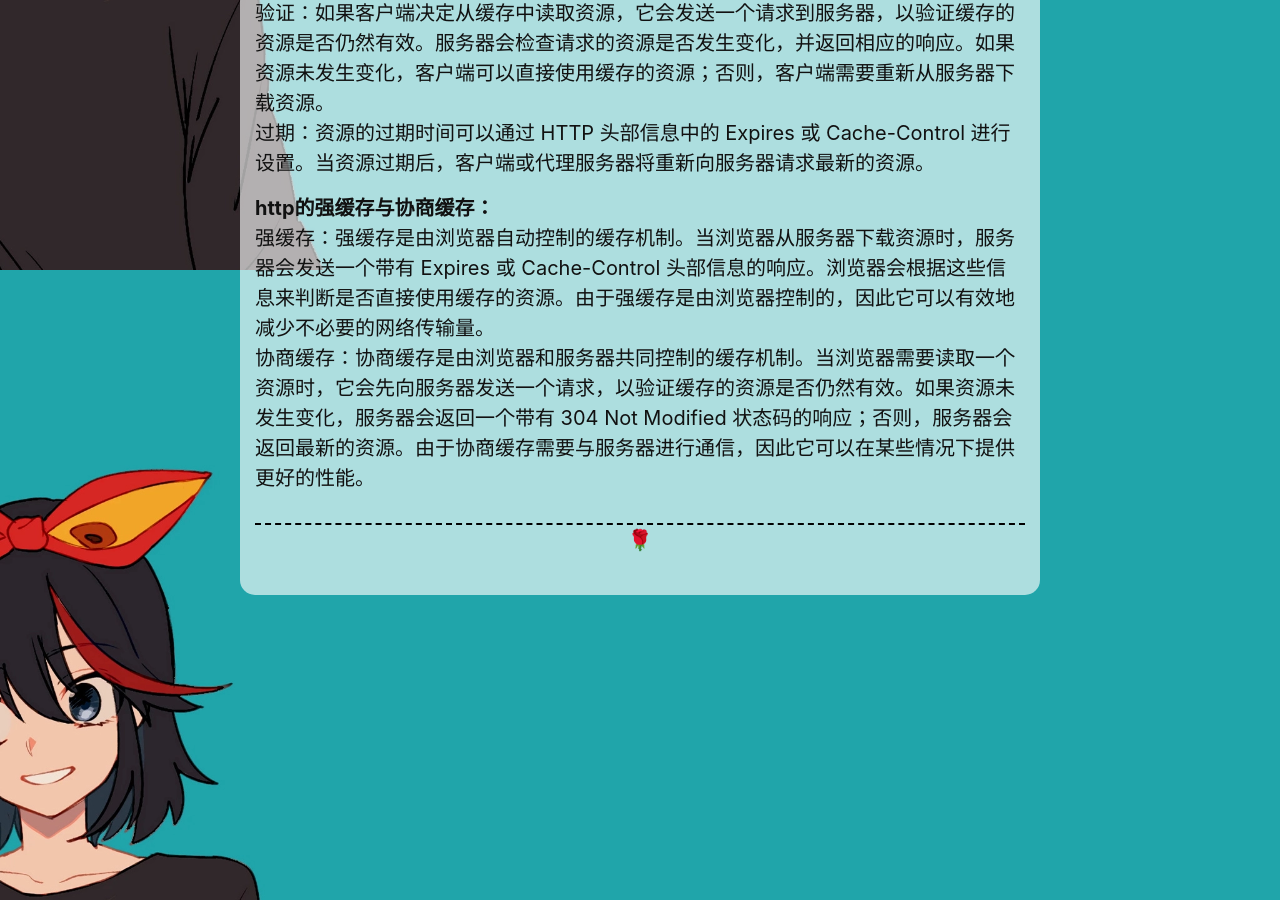
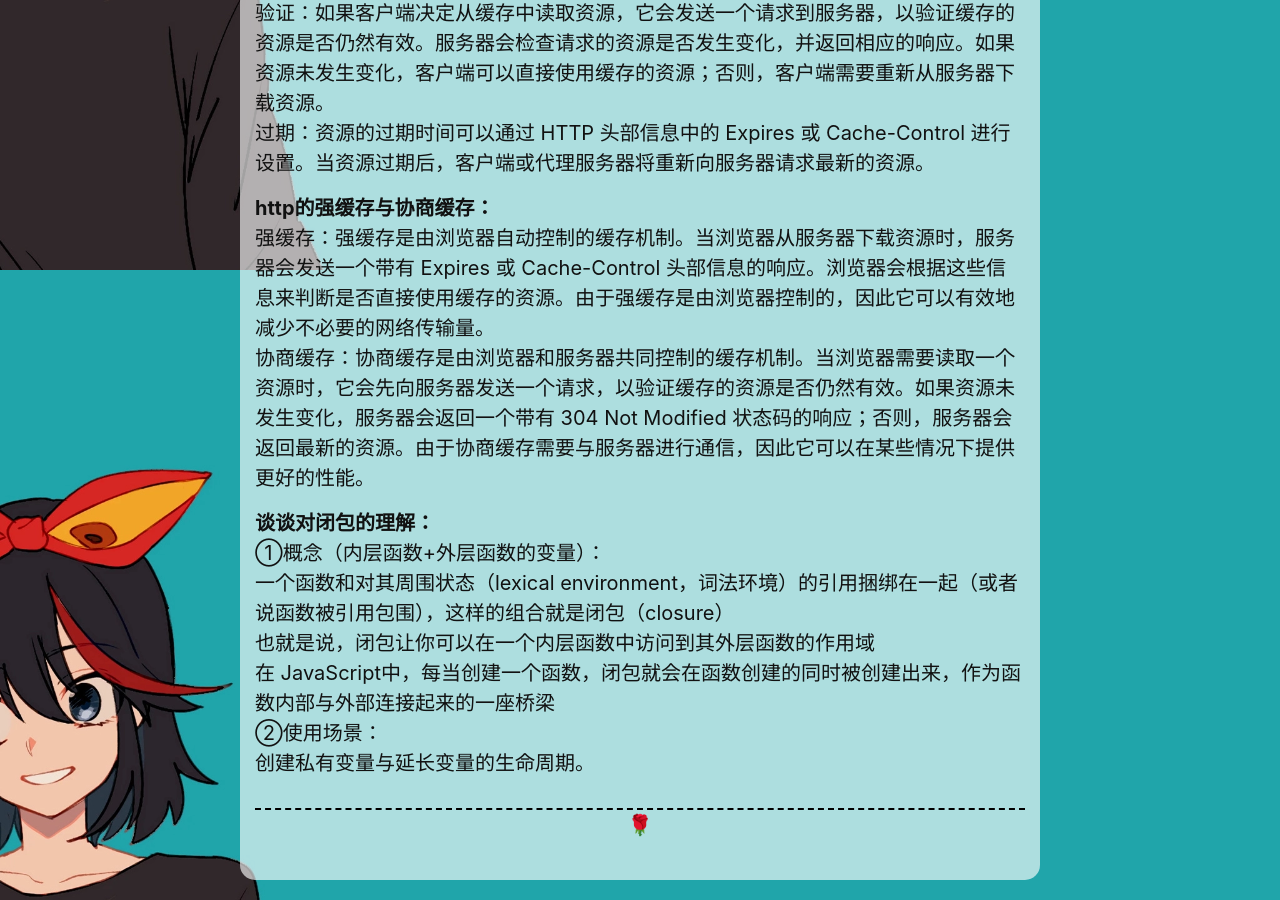
Before and after one commit to NothingWork/NothingWork.github.io, a Jekyll site: the page built from _posts/2024-09-18-前端面试问题.md, in a window 1280 px wide and 900 px high, scrolled down 3330 px. Built offline with Jekyll 4.4.1, drawn with Linux system fonts in a browser that asks for light colours.

Commit message:
[post] 更新博客

```diff
--- a/_posts/2024-09-18-前端面试问题.md
+++ b/_posts/2024-09-18-前端面试问题.md
@@ -63,3 +63,11 @@ interface是命名数据结构，仅限于描述对象类型。
 **http的强缓存与协商缓存：**
 强缓存：强缓存是由浏览器自动控制的缓存机制。当浏览器从服务器下载资源时，服务器会发送一个带有 Expires 或 Cache-Control 头部信息的响应。浏览器会根据这些信息来判断是否直接使用缓存的资源。由于强缓存是由浏览器控制的，因此它可以有效地减少不必要的网络传输量。
 协商缓存：协商缓存是由浏览器和服务器共同控制的缓存机制。当浏览器需要读取一个资源时，它会先向服务器发送一个请求，以验证缓存的资源是否仍然有效。如果资源未发生变化，服务器会返回一个带有 304 Not Modified 状态码的响应；否则，服务器会返回最新的资源。由于协商缓存需要与服务器进行通信，因此它可以在某些情况下提供更好的性能。
+
+**谈谈对闭包的理解：**
+①概念（内层函数+外层函数的变量）：
+一个函数和对其周围状态（lexical environment，词法环境）的引用捆绑在一起（或者说函数被引用包围），这样的组合就是闭包（closure）
+也就是说，闭包让你可以在一个内层函数中访问到其外层函数的作用域
+在 JavaScript中，每当创建一个函数，闭包就会在函数创建的同时被创建出来，作为函数内部与外部连接起来的一座桥梁
+②使用场景：
+创建私有变量与延长变量的生命周期。
```
Also changed, not shown: _posts/2024-09-03-2024年9月实训日报关键词.md (+1 -0 lines).
